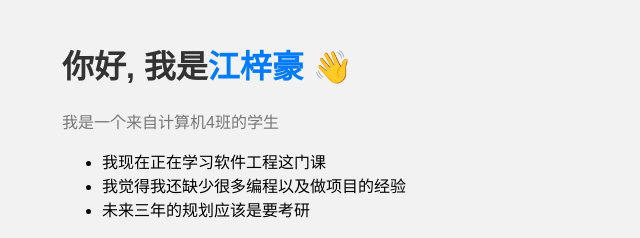
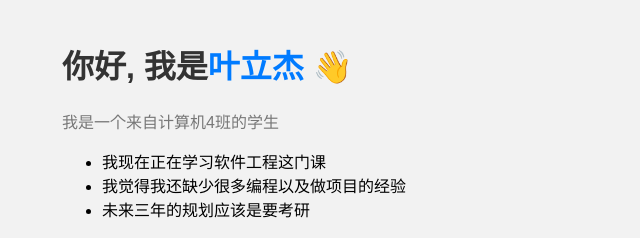
Before and after one commit to silverwolf2550505/silverwolf2550505.github.io, a plain HTML site: page index.html in a window 1280 px wide. Shown: the top 238 px of the page, 178-818 px from the left. Drawn offline with Linux system fonts and the light colour scheme.

Commit message:
Update index.html

```diff
--- a/index.html
+++ b/index.html
@@ -31,7 +31,7 @@
 </head>
 <body>
     <div class="container">
-        <h1>你好, 我是<a href="https://yourwebsite.com">江梓豪</a> 👋</h1>
+        <h1>你好, 我是<a href="https://yourwebsite.com">叶立杰</a> 👋</h1>
         <p>我是一个来自计算机4班的学生</p>
         <ul>
             <li> 我现在正在学习软件工程这门课<a href="https://github.com/yourusername/project-a"></a></li>
```
